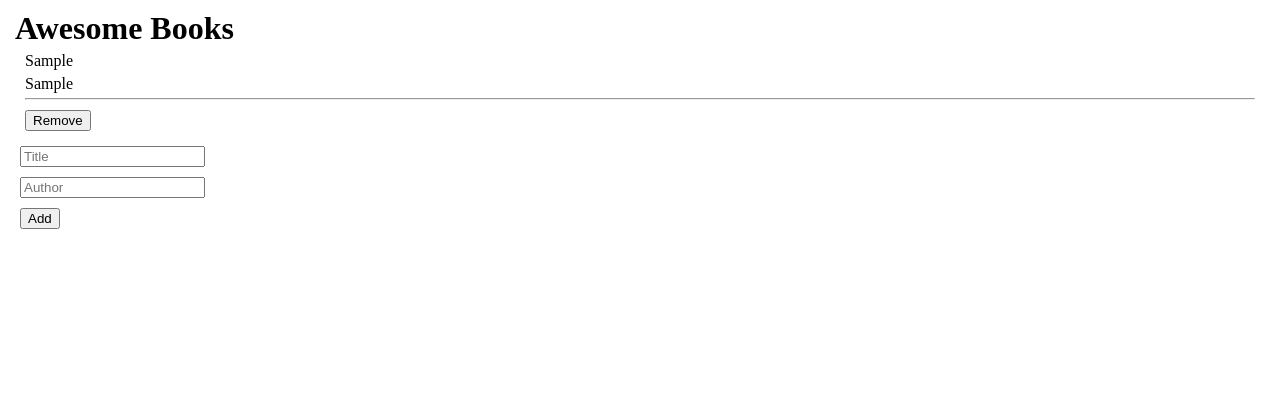
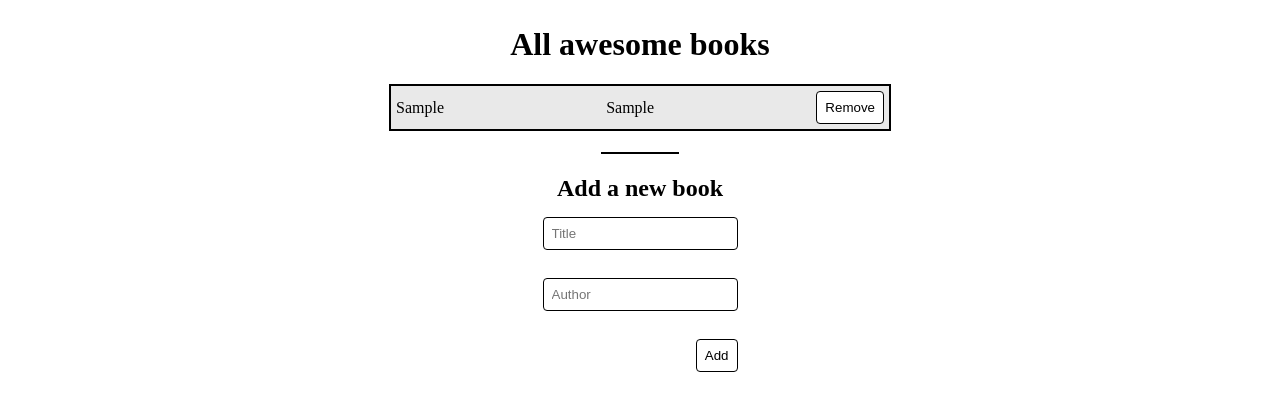
Before and after one commit to tasnimchy96/awesome-books, a website with bundled scripts: page index.html in a window 1280 px wide. Both pictures are taken after typing "Sample", "Sample" into the empty fields and a click on the button "Add". Built offline with nearby package versions, Linux system fonts and the light colour scheme.

Commit message:
Add JS class by refactoring Awsome Books, and CSS

```diff
--- /dev/null
+++ b/book.js
@@ -0,0 +1,6 @@
+export default class Book {
+  constructor(title, author) {
+    this.title = title;
+    this.author = author;
+  }
+}
--- a/bookStore.css
+++ b/bookStore.css
@@ -1,7 +1,81 @@
 * {
   margin: 5px;
+
+}
+
+body {
+  width: 40vw;
+  margin: 0 auto;
+}
+
+h1 {
+  text-align: center;
+  padding: 1rem 0;
 }
 
 li {
   list-style-type: none;
 }
+
+#bookList {
+  border: 2px solid #000;
+  margin-bottom: 1rem;
+}
+
+.book {
+  display: flex;
+  justify-content: space-between;
+  align-items: center;
+  background-color: #e9e9e9;
+  margin: 0;
+}
+
+.book:nth-child(even) {
+  background-color: #fff;
+}
+
+.book button {
+  background-color: #fff;
+  color: #000;
+  border: 1px solid #000;
+  border-radius: 0.25rem;
+  padding: 0.5rem;
+  cursor: pointer;
+}
+
+.form-container {
+  display: flex;
+  flex-direction: column;
+  align-items: center;
+}
+
+hr {
+  width: 15%;
+  border: 1px solid #000;
+  margin-bottom: 1rem;
+}
+
+#addForm {
+  display: flex;
+  flex-direction: column;
+  align-items: center;
+}
+
+#addForm button {
+  background-color: #fff;
+  color: #000;
+  border: 1px solid #000;
+  border-radius: 0.25rem;
+  padding: 0.5rem;
+  cursor: pointer;
+  display: flex;
+  align-self: self-end;
+}
+
+#addForm input {
+  background-color: #fff;
+  color: #000;
+  border: 1px solid #000;
+  border-radius: 0.25rem;
+  padding: 0.5rem;
+}
--- a/bookStore.js
+++ b/bookStore.js
@@ -1,41 +1,68 @@
-let books = JSON.parse(localStorage.getItem('books')) || [];
+import Book from "./book.js";
+class BookCollection {
+  constructor() {
+    this.books = JSON.parse(localStorage.getItem("books")) || [];
+    this.bookList = document.querySelector("#bookList");
+  }
 
-function displayBooks() {
-  const bookList = document.getElementById('bookList');
-  bookList.innerHTML = '';
-  // Define the removeBook function before it is called
-  function removeBook(index) {
-    books = books.filter((book, i) => i !== index);
-    localStorage.setItem('books', JSON.stringify(books));
-    displayBooks();
+  addNewBook(title, author) {
+    const newBook = new Book(title, author);
+    this.books.push(newBook);
+    localStorage.setItem("books", JSON.stringify(this.books));
+    this.displayBooks();
   }
-  books.forEach((book, index) => {
-    const li = document.createElement('li');
-    li.innerHTML = `
-    <p>${book.title}</p>
-    <p>${book.author}</p>
-    <hr>
-    `;
-    const removeBtn = document.createElement('button');
-    removeBtn.textContent = 'Remove';
-    removeBtn.addEventListener('click', () => {
-      removeBook(index);
+
+  removeBook(index) {
+    this.books = this.books.filter((book, i) => i !== index);
+    localStorage.setItem("books", JSON.stringify(this.books));
+    this.displayBooks();
+  }
+
+  displayBooks() {
+    this.bookList = document.getElementById("bookList");
+    bookList.innerHTML = "";
+
+    this.books.forEach((book, index) => {
+      const li = document.createElement("li");
+      li.innerHTML = `
+        <p>${book.title}</p>
+        <p>${book.author}</p>
+      `;
+
+      const removeBtn = document.createElement("button");
+      removeBtn.textContent = "Remove";
+      removeBtn.addEventListener("click", () => {
+        this.removeBook(index);
+      });
+
+      li.appendChild(removeBtn);
+      li.className = "book";
+      this.bookList.appendChild(li);
     });
-    li.appendChild(removeBtn);
-    bookList.appendChild(li);
-  });
+  }
 }
 
-function addBook(event) {
-  event.preventDefault();
-  const title = document.getElementById('title').value;
-  const author = document.getElementById('author').value;
-  books.push({ title, author });
-  localStorage.setItem('books', JSON.stringify(books));
-  displayBooks();
-  event.target.reset();
+const bookForm = document.getElementById("addForm");
+
+const myCollection = new BookCollection();
+
+function addBook(e) {
+  e.preventDefault();
+
+  const titleInput = document.getElementById("title");
+  const authorInput = document.getElementById("author");
+
+  if (titleInput.value === "" || authorInput.value === "") {
+    alert("Please enter a title and an author");
+    return;
+  }
+
+  myCollection.addNewBook(titleInput.value, authorInput.value);
+
+  titleInput.value = "";
+  authorInput.value = "";
 }
 
-document.getElementById('addForm').addEventListener('submit', addBook);
+bookForm.addEventListener("submit", addBook);
 
-displayBooks();
+myCollection.displayBooks();
--- a/index.html
+++ b/index.html
@@ -8,16 +8,19 @@
   <link rel="stylesheet" href="./bookStore.css" />
 </head>
 <body>
-    <h1>Awesome Books</h1>
+  <h1>All awesome books</h1>
   <div id="bookList"></div>
+  <div class="form-container">
+    <hr />
+    <h2>Add a new book</h2>
     <form id="addForm">
       <input type="text" placeholder="Title" id="title" required />
       <br />
       <input type="text" placeholder="Author" id="author" required />
       <br />
-      <button type="submit">Add</button>
+      <button type="submit" class="btn-add">Add</button>
     </form>
-
-    <script src="./bookStore.js"></script>
+  </div>
+  <script type="module" src="./bookStore.js"></script>
 </body>
 </html>
```
Lines whose indentation alone changed are shown as unchanged.
